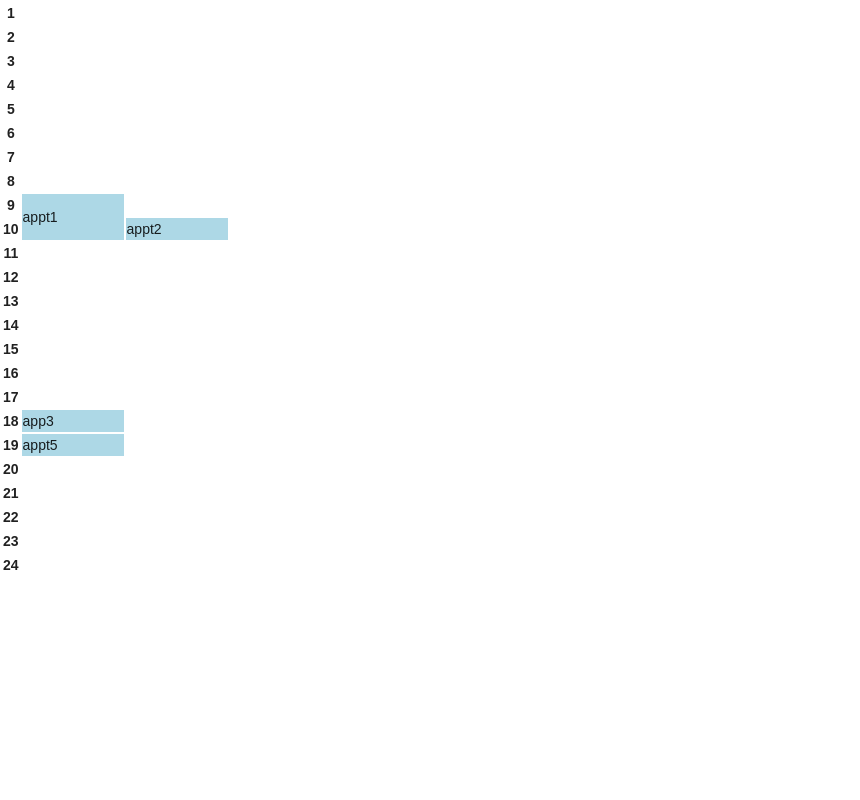
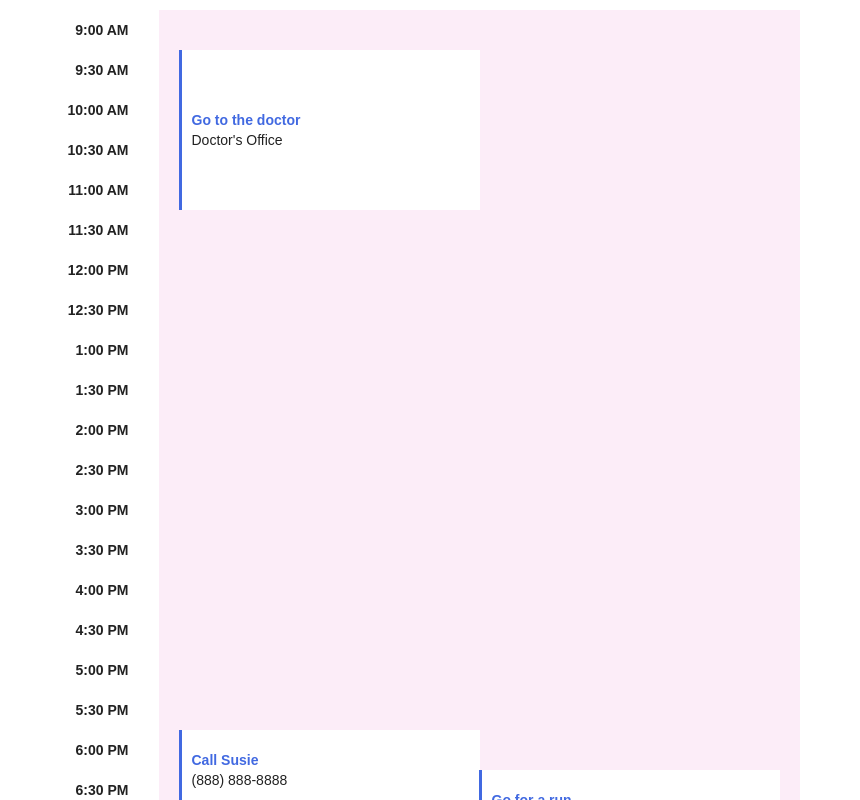
Before and after one commit to gabystern/Calendar-Application, a React (Create React App) app: page / in a window 1280 px wide. Shown: the top 800 px of the page, without its empty margins (0-860 px from the left). Built offline with nearby package versions, Linux system fonts and the light colour scheme.

Commit message:
converted time format and added styling

```diff
--- a/src/App.js
+++ b/src/App.js
@@ -6,19 +6,18 @@ class App extends Component {
   constructor(){
     super()
     this.state = {
-      hours: [1,2,3,4,5,6,7,8,9,10,11,12,13,14,15,16,17,18,19,20,21,22,23,24],
-      appointments:[{name:"appt1", start: "9:00", end: "11:00"},
-      {name:"appt2", start: "10:00", end: "11:00"},
-      {name:"app3", start: "18:00", end: "19:00"},
-      {name:"appt4", start: "18:00", end: "19:15"},
-      {name:"appt5", start: "19:00", end: "20:00"}]
+      hours: ["9:00", "9:30" ,"10:00", "10:30" ,"11:00", "11:30" ,"12:00", "12:30" ,"13:00", "13:30" ,"14:00", "14:30" ,"15:00", "15:30" ,"16:00", "16:30" ,"17:00", "17:30" ,"18:00", "18:30" ,"19:00", "19:30" ,"20:00", "20:30" ,"21:00"],
+      appointments:[{name:"Go to the doctor", location: "Doctor's Office", start: "09:30", end: "11:30"},
+      {name:"Call Susie", location: "(888) 888-8888", start: "18:00", end: "19:00"},
+      {name:"Go for a run", location: "Prospect Park", start: "18:30", end: "19:30"},
+      {name:"Dinner", location: "TBD", start: "19:00", end: "20:00"}]
     }
   }
 
   render() {
     return (
       <div className="App">
-        <table>
+        <table cellpadding="10">
           {this.state.hours.map((hour) => <TimeRows time={hour} appointments={this.state.appointments}/>)}
         </table>
       </div>
--- a/src/components/Appointment.js
+++ b/src/components/Appointment.js
@@ -4,7 +4,7 @@ const Appointment = (props) => {
   console.log(props)
 
   return(
-    <div className='appt'>{props.appointment.name}</div>
+    <div className='appt'><strong>{props.appointment.name}</strong><br></br>{props.appointment.location}</div>
   )
 }
 
--- a/src/components/TimeRows.js
+++ b/src/components/TimeRows.js
@@ -6,16 +6,41 @@ class TimeRows  extends Component {
   constructor(props){
     super(props)
     this.createAppt = this.createAppt.bind(this)
+    this.defineTimes = this.defineTimes.bind(this)
   }
 
+  defineTimes(){
+
+    let parsedTime = new Date()
+    let hour = this.props.time.split(":")[0]
+    let minutes = this.props.time.split(":")[1]
+    parsedTime.setHours(hour, minutes)
+    return parsedTime.toLocaleString('en-US', { hour: 'numeric', hour12: true, minute: 'numeric'});
+    }
+
   createAppt(){
+    for (var i=0; i<this.props.appointments.length; i++){
 
-    for (var i=0; i<this.props.appointments.length; i++){
-        let startTime = parseInt(this.props.appointments[i].start)
-        let endTime = parseInt(this.props.appointments[i].end)
-        let duration = (endTime-startTime).toString()
+        let startTime = new Date()
+        let startHour = this.props.appointments[i].start.split(":")[0]
+        let startMinutes = this.props.appointments[i].start.split(":")[1]
+        startTime.setHours(startHour, startMinutes)
+        let start = startTime.toLocaleString('en-US', { hour: 'numeric', hour12: true, minute: 'numeric'});
 
-        if (startTime === this.props.time){
+        let endTime = new Date()
+        let endHour = this.props.appointments[i].end.split(":")[0]
+        let endMinutes = this.props.appointments[i].end.split(":")[1]
+        endTime.setHours(endHour, endMinutes)
+        let end = endTime.toLocaleString('en-US', { hour: 'numeric', hour12: true, minute: 'numeric'});
+
+        let duration = ((parseInt(this.props.appointments[i].end)-parseInt(this.props.appointments[i].start))*2).toString()
+
+        let parsedTime = new Date()
+        let hour = this.props.time.split(":")[0]
+        let minutes = this.props.time.split(":")[1]
+        parsedTime.setHours(hour, minutes)
+        let matchTime = parsedTime.toLocaleString('en-US', { hour: 'numeric', hour12: true, minute: 'numeric'});
+        if (start === matchTime){
           return (<td rowSpan={duration} id={this.props.appointments[i].name} className="appt-each"><Appointment appointment={this.props.appointments[i]}/></td>)
         }
       }
@@ -24,8 +49,11 @@ class TimeRows  extends Component {
   render(){
     return(
       <tr>
-        <th>{this.props.time}</th>
+        <th align="left">{this.defineTimes()}</th>
+        <td className="spacing"></td>
+        <td className="color-spacing"></td>
         {this.createAppt()}
+        <td className="color-spacing"></td>
       </tr>
     )
   }
--- a/src/index.css
+++ b/src/index.css
@@ -6,20 +6,63 @@ body {
 
 .hour{
   display: block;
-  width: 100px;
+  width: 200px;
   float:left;
 }
 
-.appt {
-  width: 100px;
-  position: relative;
-}
-
 .appt-each {
-  width: 100px;
-  background-color:#ADD8E6 ;
+  width: 300px;
+  background-color: #ffffff;
+  border-style: solid;
+  border-left: solid #4169E1;
+  border-bottom: none;
+  border-right: none;
+  border-top: none;
+  margin-left:100px;
 }
 
 #time {
   width: 100px;
 }
+
+table {
+  width: 800px;
+  background-color: #fcedf8;
+  border: none;
+}
+
+th {
+  background-color: #ffffff;
+  border: none !important;
+  margin-top: 0px;
+  margin-bottom: 0px;
+  margin-right: 10px;
+  text-align: right;
+}
+
+table {
+  border-collapse: collapse;
+  margin-top: 10px;
+}
+
+td {
+  margin-left: 15px;
+  padding: 10px;
+}
+
+.spacing{
+  background-color: #ffffff;
+  width: 10px;
+}
+
+.color-spacing {
+  width: 10px;
+}
+
+td#appt1.appt-each{
+  column-span: '2';
+}
+
+strong {
+  color: #4169E1;
+}
```
